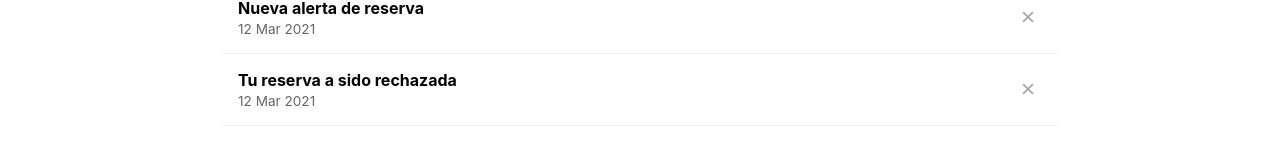
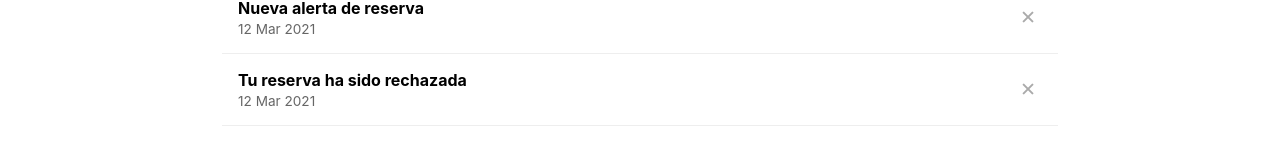
Before and after one commit to OscarSala98/ProyectoAWM, a React (Create React App) app in the folder hostel/: page /notificaciones in a window 1280 px wide. Shown: the part 295-438 px from the top of the page. Built offline with nearby package versions, Linux system fonts and the light colour scheme; data requests are answered from the project's data file.

Commit message:
Agregué funcionalidad de eliminar notificaciones (GET y DELETE funcionando)

```diff
--- a/hostel/src/components/Notificaciones.jsx
+++ b/hostel/src/components/Notificaciones.jsx
@@ -1,16 +1,36 @@
-import React, { useState } from 'react';
+import React, { useState, useEffect } from 'react';
 import './Notificaciones.css';
 
+const API_URL = 'http://localhost:3002/notificaciones';
+
 const Notificaciones = () => {
-  const [notificaciones, setNotificaciones] = useState([
-    { id: 1, texto: 'Nueva alerta de reserva', fecha: '12 Mar 2021' },
-    { id: 2, texto: 'Tu reserva a sido rechazada', fecha: '12 Mar 2021' },
-    { id: 3, texto: 'Perfil actualizado', fecha: '12 Mar 2021' },
-    { id: 4, texto: 'Nuevo mensaje de HostelNovel', fecha: '12 Mar 2021' },
-  ]);
+  const [notificaciones, setNotificaciones] = useState([]);
 
+  // GET: cargar notificaciones
+  useEffect(() => {
+    fetch(API_URL)
+      .then(res => res.json())
+      .then(data => {
+        console.log('Datos cargados:', data);
+        setNotificaciones(data);
+      })
+      .catch(error => console.error('Error al cargar notificaciones:', error));
+  }, []);
+
+  // DELETE: eliminar notificación
   const eliminarNotificacion = (id) => {
-    setNotificaciones(notificaciones.filter(n => n.id !== id));
+    console.log(`Eliminando ID: ${id}`);
+    fetch(`${API_URL}/${id}`, {
+      method: 'DELETE'
+    })
+      .then((res) => {
+        if (!res.ok) {
+          throw new Error(`Error al eliminar notificación con ID ${id}`);
+        }
+        console.log(`Notificación ${id} eliminada correctamente`);
+        setNotificaciones(notificaciones.filter(n => n.id !== id));
+      })
+      .catch(error => console.error('Error al eliminar notificación:', error));
   };
 
   return (
--- a/hostel/src/data/db.json
+++ b/hostel/src/data/db.json
@@ -1,4 +1,26 @@
 {
+  "notificaciones": [
+    {
+      "id": 1,
+      "texto": "Nueva alerta de reserva",
+      "fecha": "12 Mar 2021"
+    },
+    {
+      "id": 2,
+      "texto": "Tu reserva ha sido rechazada",
+      "fecha": "12 Mar 2021"
+    },
+    {
+      "id": "3",
+      "texto": "Perfil actualizado",
+      "fecha": "12 Mar 2021"
+    },
+    {
+      "id": "4",
+      "texto": "Nuevo mensaje de HostelNovel",
+      "fecha": "12 Mar 2021"
+    }
+  ],
   "personas": [
     {
       "id": "1",
```
